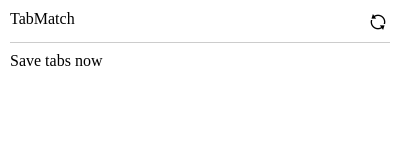
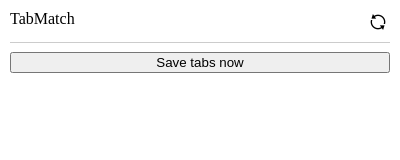
Before and after one commit to arudnitsky/TabMatch, a browser extension: page src/popup.html in a window 400 px wide. Drawn offline with Linux system fonts and the light colour scheme.

Commit message:
Make Save Tabs Now a button

```diff
--- a/src/main.js
+++ b/src/main.js
@@ -1,5 +1,5 @@
 const saveLocationParentFolderTitle = 'Other bookmarks';
-const saveLocationFolderTitle = 'TabMatch';
+const saveLocationFolderTitle = 'TabMatch-Windows';
 const notFoundId = -1;
 
 createBookmark = function(parentId, tab) {
@@ -64,7 +64,6 @@ doSaveTabs = function() {
             saveTabsToSaveLocation(results.id);
          }
       );
-      // saveTabsToSaveLocation(saveLocationId);
    });
 };
 
@@ -72,5 +71,5 @@ doSaveTabs = function() {
 // chrome.alarms.onAlarm.addListener(doSaveTabs);
 
 document.addEventListener('DOMContentLoaded', () => {
-   document.getElementById('container').addEventListener('click', doSaveTabs);
+   document.querySelector('#save-tabs-button').addEventListener('click', doSaveTabs);
 });
--- a/src/popup.html
+++ b/src/popup.html
@@ -36,10 +36,14 @@
         margin: .25em;
       }
 
-      #container {
+      #control-container {
         align-items: center;
         display: flex;
         justify-content: space-between;
+      }
+
+      #save-tabs-button {
+        width: 100%;
       }
     </style>
 
@@ -47,13 +51,15 @@
   </head>
 
   <body>
-    <div class="header">
-      <div class="header-title">TabMatch</div>
-      <img class="header-image" src="sync16.png" height="16" width="16"/>
-    </div>
-    <hr/>
-    <div id="container">
-      <a id="save-tabs">Save tabs now</a>
+    <div class="main-container">
+      <div class="header">
+        <div class="header-title">TabMatch</div>
+        <img class="header-image" src="sync16.png" height="16" width="16"/>
+      </div>
+      <hr/>
+      <div id="control-container">
+        <button type="button" id="save-tabs-button">Save tabs now</button>
+      </div>
     </div>
   </body>
 </html>
```
